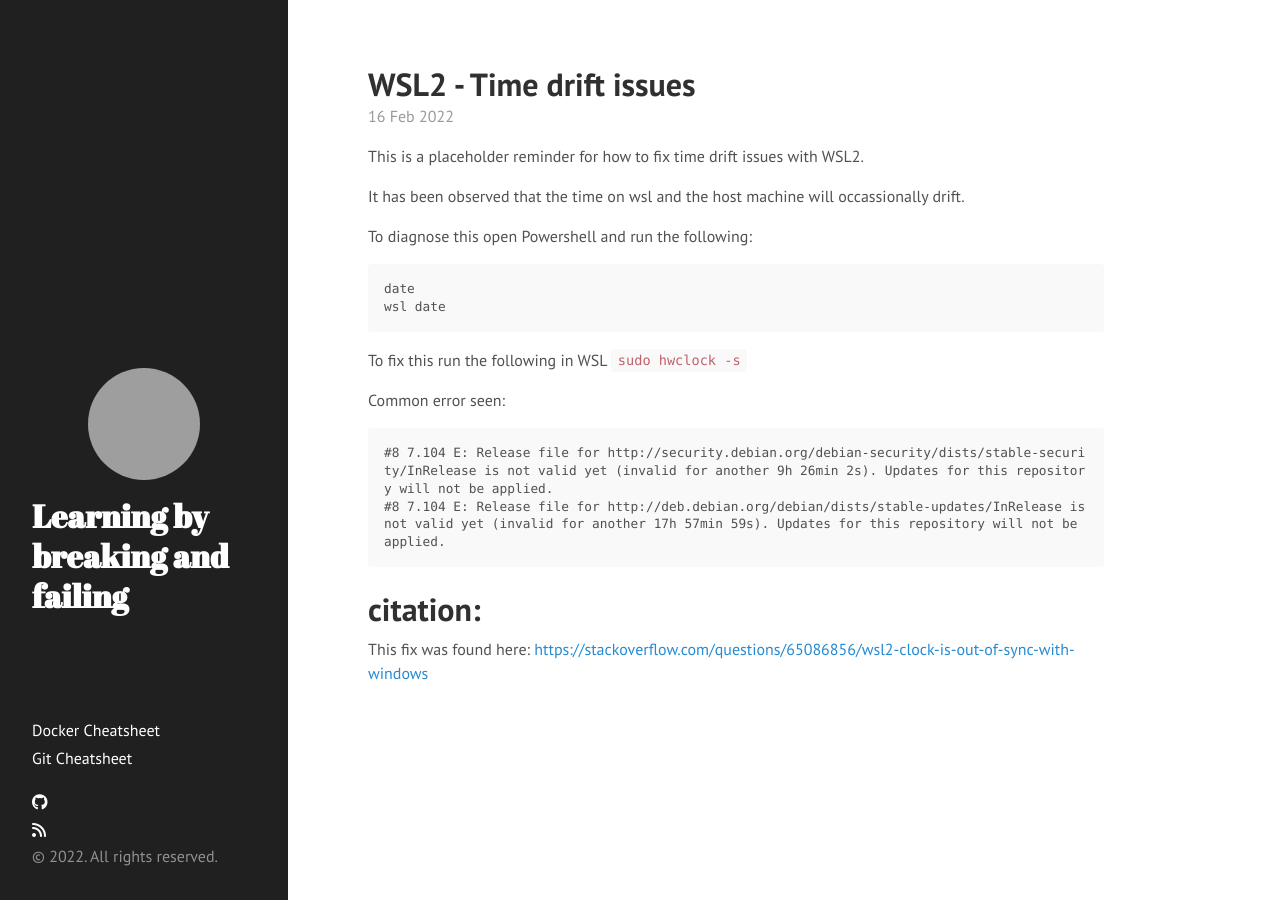
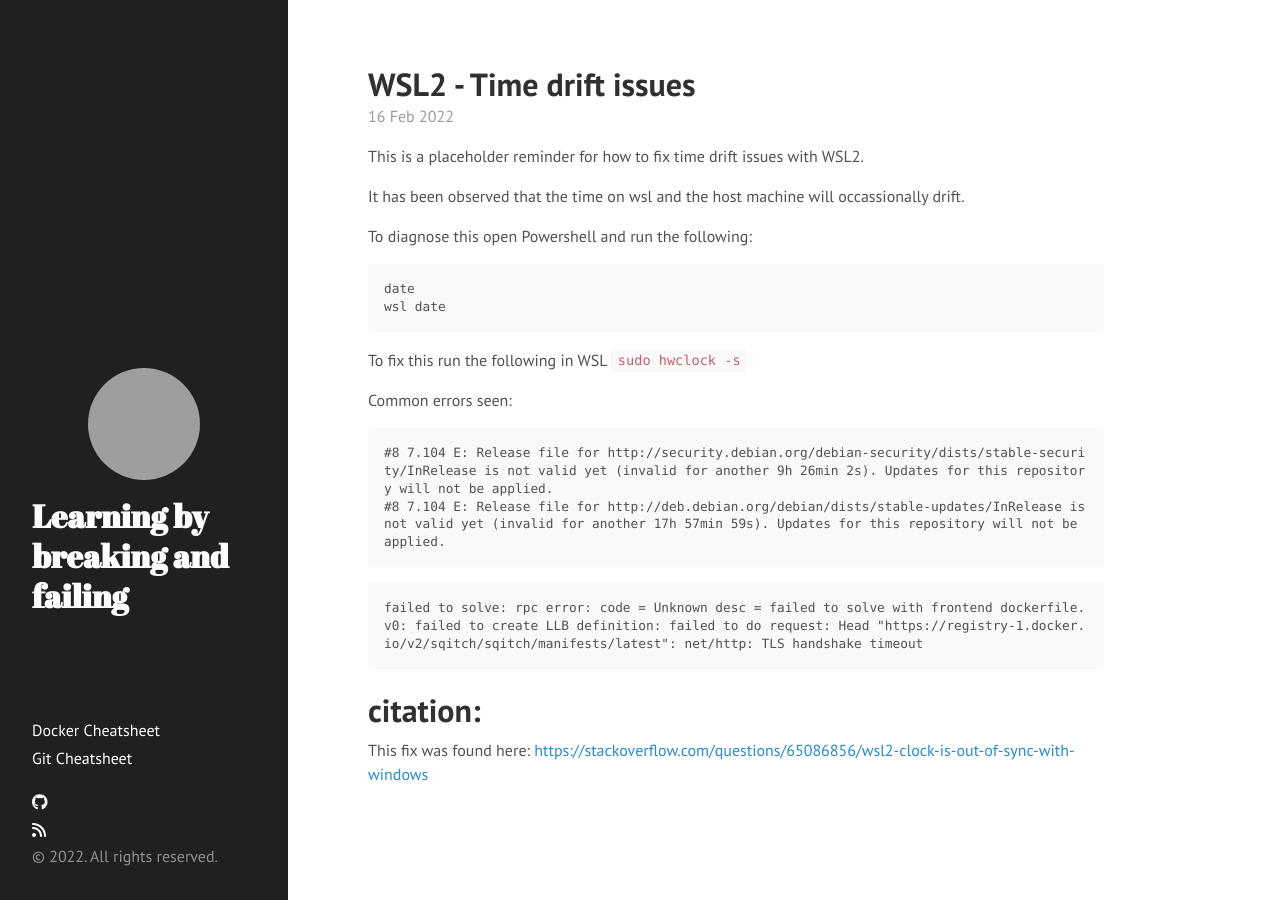
Before and after one commit to slowmonkey/slowmonkey.github.io, a Jekyll site: the page built from _posts/2022-02-16-wsl2-time-drift.md, in a window 1280 px wide. Built offline with Jekyll 4.4.1, drawn with Linux system fonts in a browser that asks for light colours; nearby versions of some CDN libraries; grey boxes are pictures that could not be loaded.

Commit message:
Adding more erroneous examples for wsl2 time drift post

````diff
--- a/_posts/2022-02-16-wsl2-time-drift.md
+++ b/_posts/2022-02-16-wsl2-time-drift.md
@@ -19,13 +19,17 @@
 
 To fix this run the following in WSL `sudo hwclock -s`
 
-Common error seen:
+Common errors seen:
 
 ```
 #8 7.104 E: Release file for http://security.debian.org/debian-security/dists/stable-security/InRelease is not valid yet (invalid for another 9h 26min 2s). Updates for this repository will not be applied.
 #8 7.104 E: Release file for http://deb.debian.org/debian/dists/stable-updates/InRelease is not valid yet (invalid for another 17h 57min 59s). Updates for this repository will not be applied.
 ```
 
+```
+failed to solve: rpc error: code = Unknown desc = failed to solve with frontend dockerfile.v0: failed to create LLB definition: failed to do request: Head "https://registry-1.docker.io/v2/sqitch/sqitch/manifests/latest": net/http: TLS handshake timeout
+```
+
 # citation:
 
 This fix was found here: [https://stackoverflow.com/questions/65086856/wsl2-clock-is-out-of-sync-with-windows](https://stackoverflow.com/questions/65086856/wsl2-clock-is-out-of-sync-with-windows)
````
